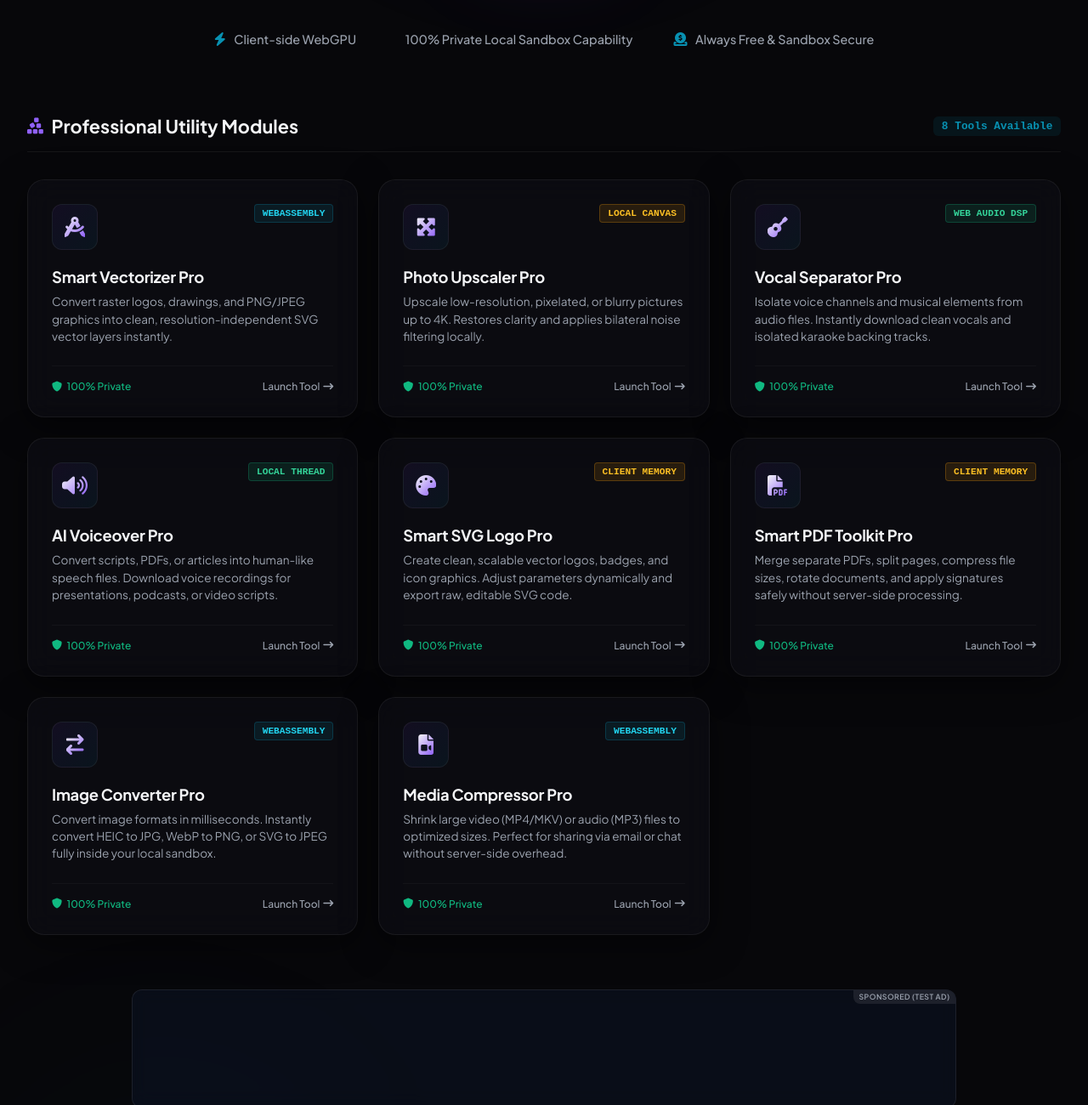
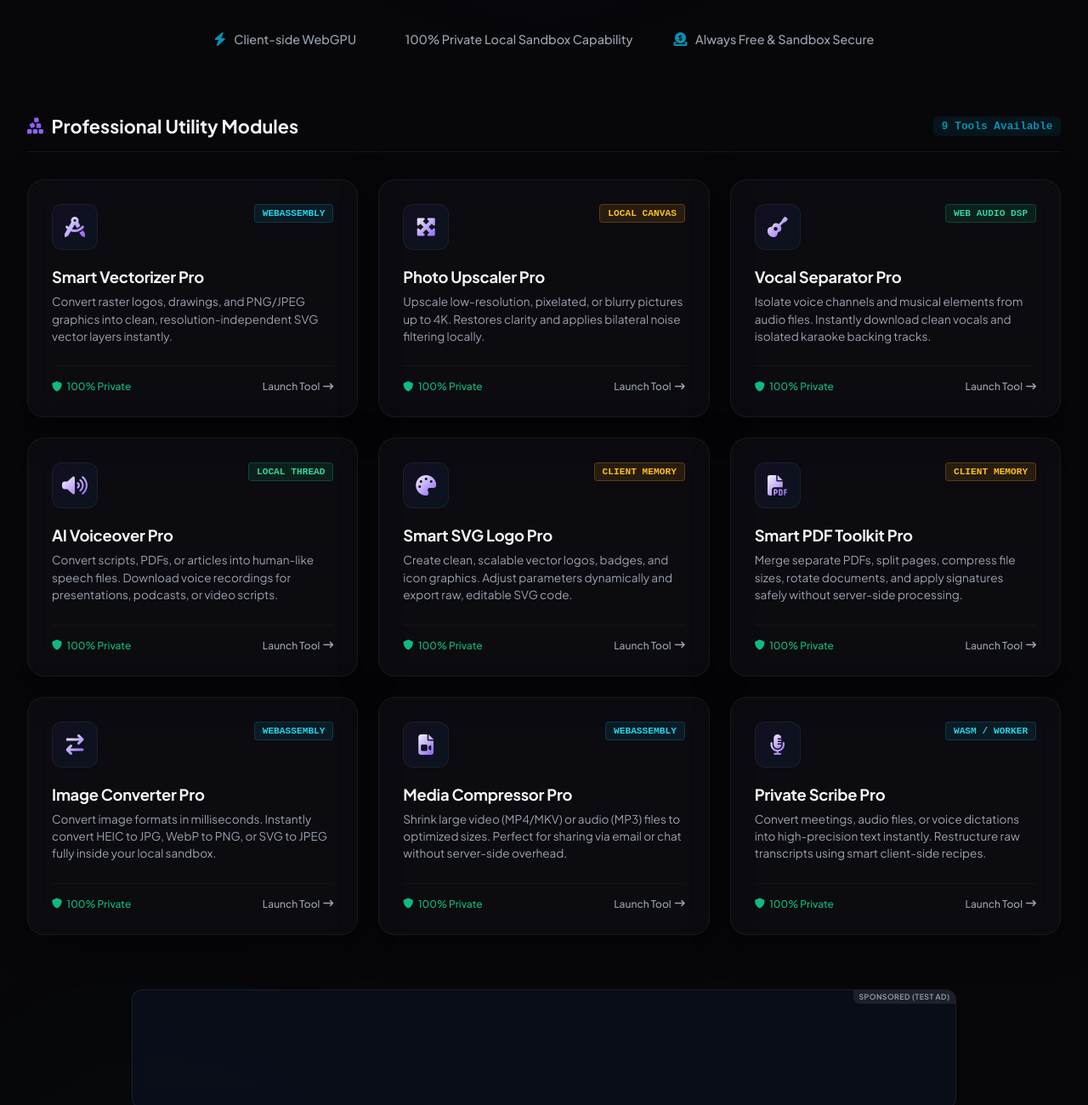
Before and after one commit to devfaisee/verynt-portal-pro, a website built with Vite: page index.html in a window 1280 px wide. Shown: the part 378-1678 px from the top of the page at 85% size. Built offline with nearby package versions, Linux system fonts and the light colour scheme; some icons are missing.

Commit message:
feat: stable production-ready release of Verynt Pro

```diff
--- a/index.html
+++ b/index.html
@@ -80,10 +80,10 @@
         <i class="fa-solid fa-cubes-stacked"></i>
         Professional Utility Modules
       </h2>
-      <span class="grid-count">8 Tools Available</span>
+      <span class="grid-count">9 Tools Available</span>
     </div>
 
-    <!-- The 8-Tool Dashboard Grid -->
+    <!-- The 9-Tool Dashboard Grid -->
     <div class="tools-grid">
 
       <!-- 1. Smart PNG/JPG Vectorizer Pro -->
@@ -214,6 +214,22 @@
         </div>
       </a>
 
+      <!-- 9. Private Scribe Pro -->
+      <a href="https://scribe.verynt.com" class="tool-card" target="_blank" rel="noopener noreferrer">
+        <div class="tool-header">
+          <div class="tool-icon-box">
+            <i class="fa-solid fa-microphone-lines"></i>
+          </div>
+          <span class="tech-tag wasm">WASM / Worker</span>
+        </div>
+        <h3>Private Scribe Pro</h3>
+        <p>Convert meetings, audio files, or voice dictations into high-precision text instantly. Restructure raw transcripts using smart client-side recipes.</p>
+        <div class="tool-footer">
+          <span class="privacy-badge"><i class="fa-solid fa-shield"></i> 100% Private</span>
+          <span class="launch-action">Launch Tool <i class="fa-solid fa-arrow-right-long"></i></span>
+        </div>
+      </a>
+
     </div>
 
     <!-- Premium Native Display Ad Placement Showcase -->
```
